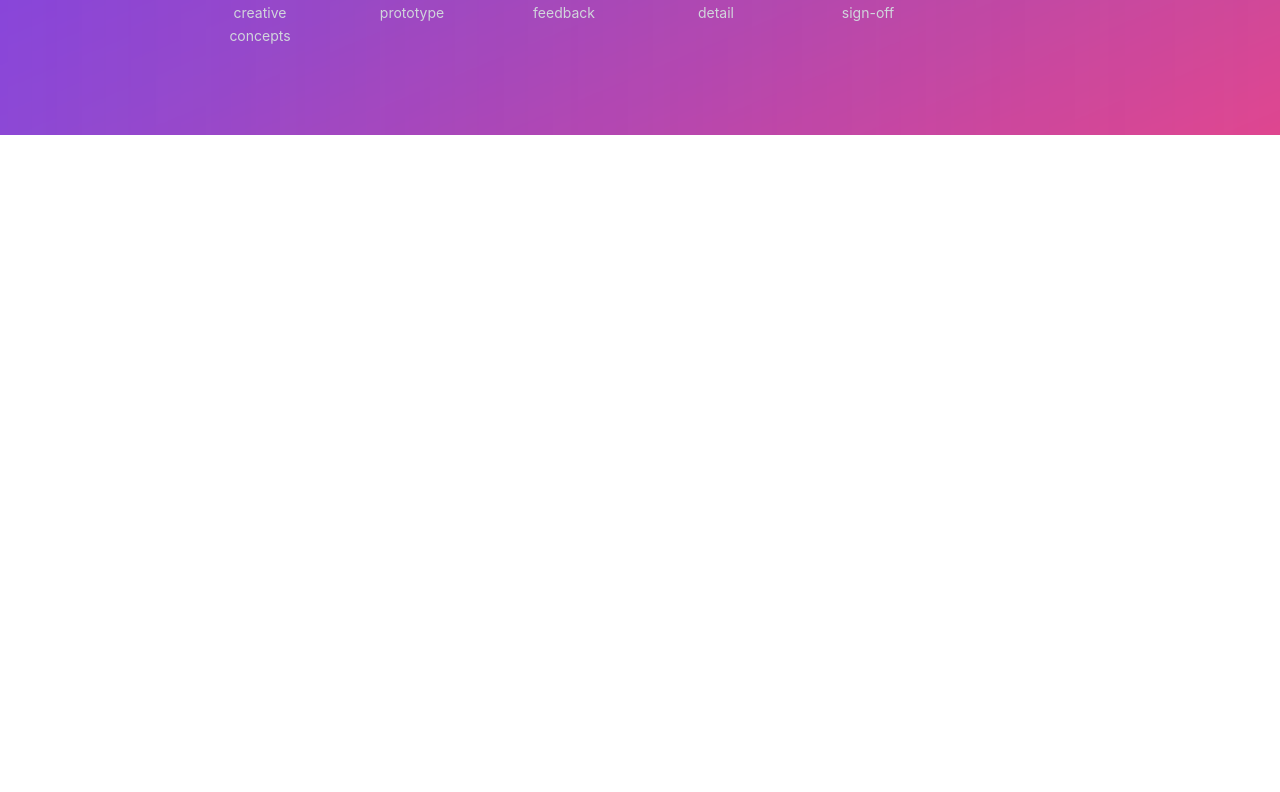
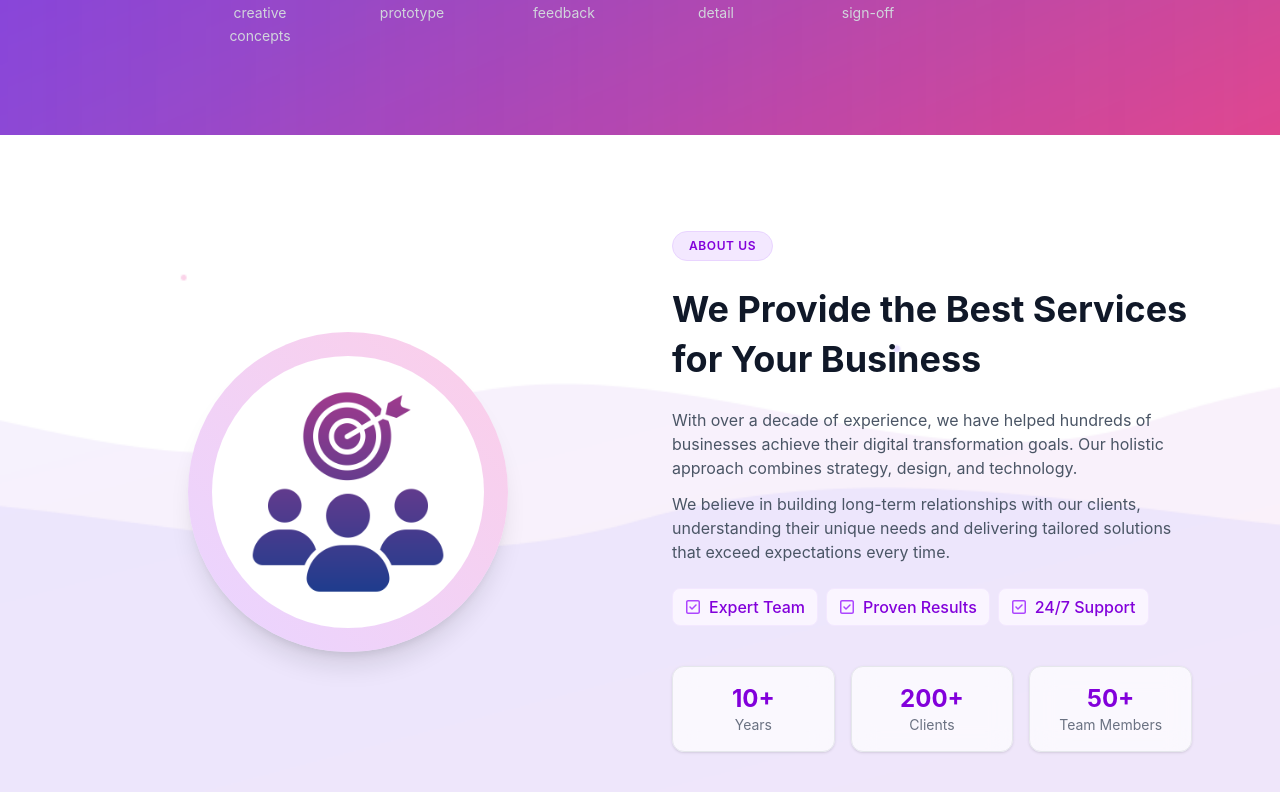
Before and after one commit to sayedrkhalid-dev/softy-pinko, a React (Vite) app: page / in a window 1280 px wide. Shown: the part 1688-2480 px from the top of the page. Before the commit the page ends 1823 px from the top, so only its background shows below. Built offline with nearby package versions, Linux system fonts and the light colour scheme.

Commit message:
completed About component

```diff
--- /dev/null
+++ b/public/data/about.js
@@ -0,0 +1,47 @@
+export const about = {
+  metrics: [
+    {
+      id: "experience",
+      value: 10,
+      suffix: "+",
+      label: "Years",
+    },
+    {
+      id: "clients",
+      value: 200,
+      suffix: "+",
+      label: "Clients",
+    },
+    {
+      id: "team",
+      value: 50,
+      suffix: "+",
+      label: "Team Members",
+    },
+  ],
+
+  content: {
+    badge: "About Us",
+    title: "We Provide the Best Services for Your Business",
+    paragraphs: [
+      "With over a decade of experience, we have helped hundreds of businesses achieve their digital transformation goals. Our holistic approach combines strategy, design, and technology.",
+
+      "We believe in building long-term relationships with our clients, understanding their unique needs and delivering tailored solutions that exceed expectations every time.",
+    ],
+  },
+
+  highlights: [
+    {
+      id: "expert-team",
+      title: "Expert Team",
+    },
+    {
+      id: "proven-results",
+      title: "Proven Results",
+    },
+    {
+      id: "support",
+      title: "24/7 Support",
+    },
+  ],
+};
--- a/src/App.jsx
+++ b/src/App.jsx
@@ -2,10 +2,12 @@ import { links } from "../public/data/links";
 import { stats } from "../public/data/stats";
 import { services } from "../public/data/services";
 import { workflow } from "../public/data/workflow";
+import { about } from "../public/data/about";
 import Banner from "./components/Banner/Banner";
 import Navbar from "./components/Navbar/Navbar";
 import Services from "./components/Services/Services";
 import Workflow from "./components/Wrokflow/Workflow";
+import About from "./components/About/About";
 
 const App = () => {
   return (
@@ -14,6 +16,7 @@ const App = () => {
       <Banner stats={stats} />
       <Services services={services} />
       <Workflow workflow={workflow} />
+      <About about={about} />
     </>
   );
 };
--- /dev/null
+++ b/src/components/About/About.jsx
@@ -0,0 +1,83 @@
+import bg_wave from "../../assets/bg-wave.png";
+import about_main from "../../assets/about.png";
+import { FaRegSquareCheck } from "react-icons/fa6";
+
+const About = ({ about }) => {
+  return (
+    <section
+      style={{ backgroundImage: `url(${bg_wave})` }}
+      className="bg-no-repeat bg-center bg-cover relative py-24"
+    >
+      <div className="max-w-6xl mx-auto px-6 flex flex-col lg:flex-row items-center gap-16">
+        {/* LEFT IMAGE */}
+        <div className="flex-1 flex justify-center relative">
+          <div className="w-72 h-72 md:w-80 md:h-80 rounded-full bg-linear-to-tr from-purple-200 to-pink-200 p-6 shadow-xl">
+            <div className="w-full h-full bg-white rounded-full flex items-center justify-center overflow-hidden">
+              <img
+                src={about_main}
+                alt="About"
+                className="w-4/5 object-contain"
+              />
+            </div>
+          </div>
+
+          {/* Decorative blur */}
+          <div className="absolute -z-10 w-72 h-72 bg-purple-400/20 blur-3xl rounded-full"></div>
+        </div>
+
+        {/* RIGHT CONTENT */}
+        <div className="flex-1 flex flex-col gap-6 text-center lg:text-left">
+          {/* Badge */}
+          <div className="w-fit mx-auto lg:mx-0 px-4 py-1.5 rounded-full bg-purple-100 text-purple-700 text-xs font-semibold uppercase tracking-wider border border-purple-200">
+            {about.content.badge}
+          </div>
+
+          {/* Title */}
+          <h1 className="text-3xl md:text-4xl font-bold text-gray-900 leading-snug">
+            {about.content.title}
+          </h1>
+
+          {/* Description */}
+          <div className="flex flex-col gap-3 text-gray-600 text-sm md:text-base">
+            {about.content.paragraphs.map((text, i) => (
+              <p key={i}>{text}</p>
+            ))}
+          </div>
+
+          {/* Highlights */}
+          <div className="flex flex-wrap gap-2 justify-center lg:justify-start">
+            {about.highlights.map((highlight) => (
+              <div
+                key={highlight.id}
+                className="flex items-center gap-2 text-purple-700 font-medium bg-purple-50 px-3 py-1.5 rounded-lg border border-purple-100"
+              >
+                <FaRegSquareCheck className="text-purple-500" />
+                {highlight.title}
+              </div>
+            ))}
+          </div>
+
+          {/* Metrics */}
+          <div className="grid grid-cols-3 gap-4 mt-4">
+            {about.metrics.map((stat) => (
+              <div
+                key={stat.id}
+                className="bg-white/70 backdrop-blur-md border border-gray-200 rounded-xl py-4 flex flex-col items-center shadow-sm hover:shadow-md transition"
+              >
+                <span className="text-xl md:text-2xl font-bold text-purple-700">
+                  {stat.value}
+                  {stat.suffix}
+                </span>
+                <span className="text-xs md:text-sm text-gray-500">
+                  {stat.label}
+                </span>
+              </div>
+            ))}
+          </div>
+        </div>
+      </div>
+    </section>
+  );
+};
+
+export default About;
--- a/src/components/Services/Services.jsx
+++ b/src/components/Services/Services.jsx
@@ -7,10 +7,10 @@ const Services = ({ services }) => {
       className="bg-no-repeat bg-center bg-cover"
     >
       <div className="w-full max-w-11/12 mx-auto py-16 flex flex-col items-center text-center gap-6">
-        <h1 className="text-2xl md:text-3xl font-bold">
+        <h1 className="text-2xl md:text-3xl font-bold md:px-30">
           We provide the best strategy to grow up your business
         </h1>
-        <p className="text-gray-600">
+        <p className="text-gray-600 md:px-30">
           Softy Pinko is a professional Bootstrap 4.0 theme designed by Template
           Mo for your company at absolutely free of charge.
         </p>
```
Also changed, not shown: src/assets/about.png (added).
